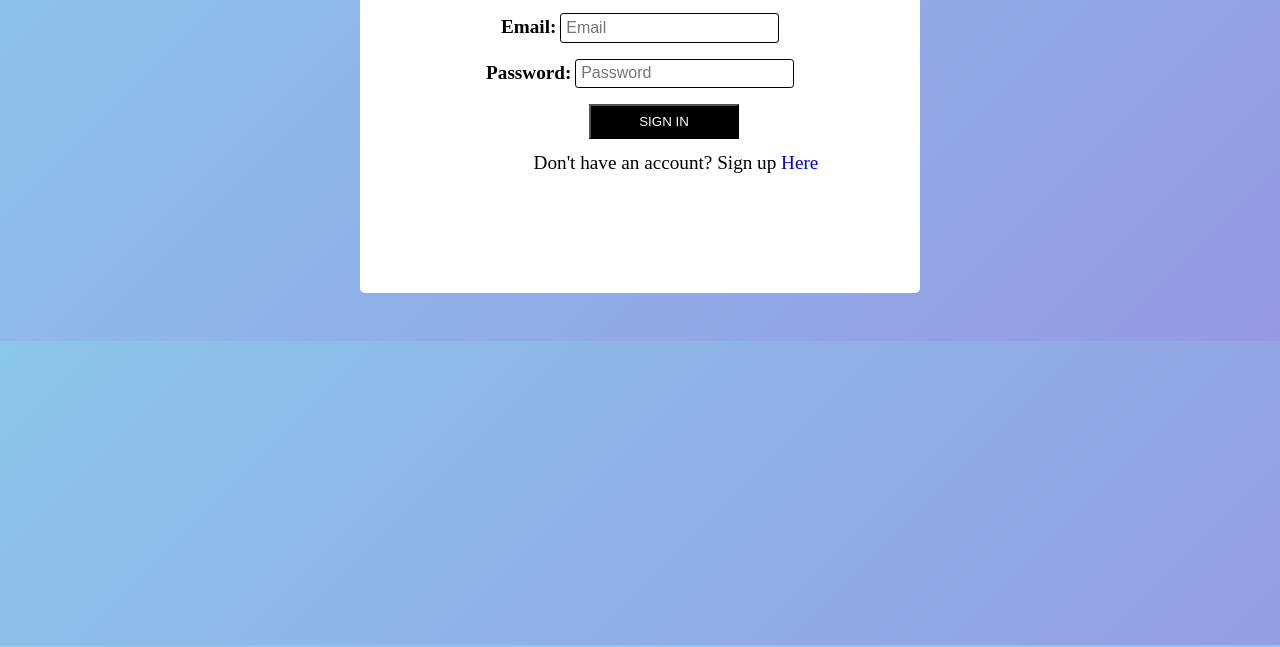
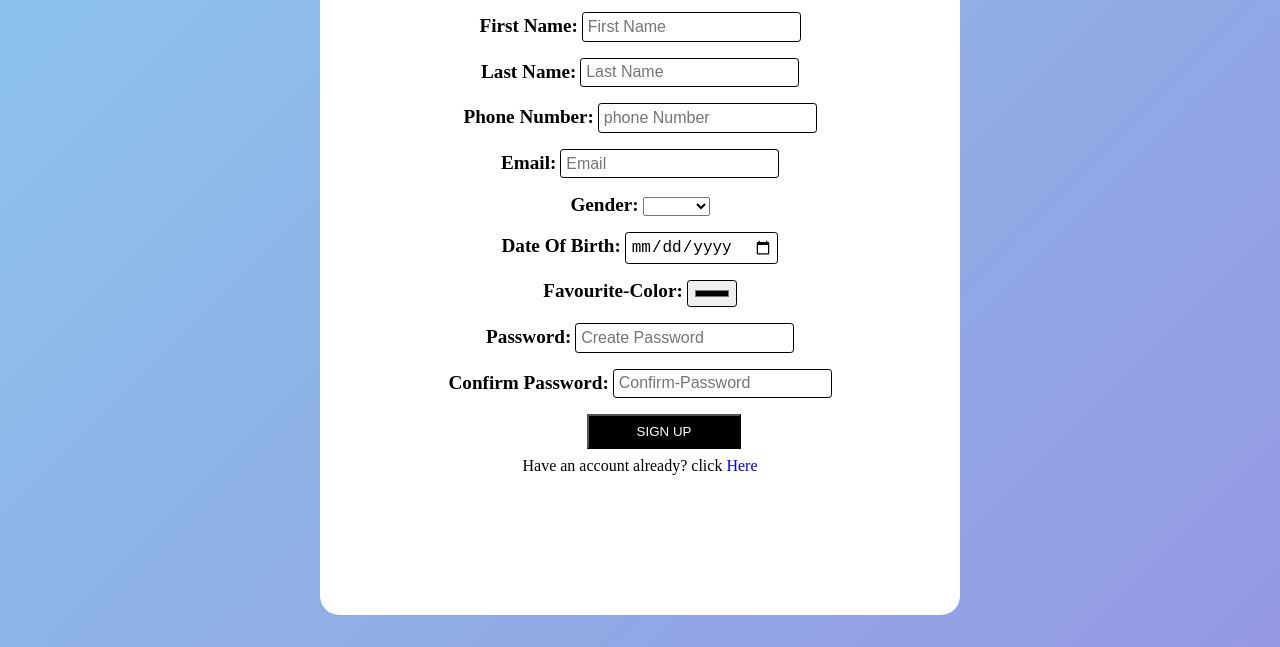
Before and after one commit to Oluwajuwon1/Assignments, a plain HTML site: page SignUp Login Form/index.html in a window 1280 px wide. Shown: the part 155-802 px from the top of the page. Drawn offline with Linux system fonts and the light colour scheme.

Commit message:
Update index.html

```diff
--- a/SignUp Login Form/index.html
+++ b/SignUp Login Form/index.html
@@ -1,32 +1,97 @@
 <!DOCTYPE html>
-<html lang="en">
+<html>
+
 <head>
-  <meta charset="UTF-8">
-  <meta http-equiv="X-UA-Compatible" content="IE=edge">
-  <meta name="viewport" content="width=device-width, initial-scale=1.0">
-  <title>Login</title>
+  <meta charset="utf-8">
+  <meta name="viewport" content="width=device-width">
+  <title>replit</title>
+  <link rel="stylesheet" href="https://cdnjs.cloudflare.com/ajax/libs/font-awesome/4.7.0/css/font-awesome.css">
   <link href="style.css" rel="stylesheet" type="text/css" />
+
+
 </head>
+
 <body>
+  <a href='login.html'>login</a>
+  <a href='success.html'>Success</a>
   <div class="container">
-    <div class="login-wrapper">
-      <form>
-        <div class="login-message">
-            <h1>Welcome, Sign-In</h1>
+    <div class="form-wrapper">
+      <h1 class="sign-up">Sign Up</h1>
+      <form class="form">
+        <div class="input-group">
+          <label for="FirstName">First Name:</label>
+          <input type="text" placeholder="First Name" required />
         </div>
-        <div class="input-groups">
-            <label for="email">Email:</label>
-            <input type="email" placeholder="Email" required>
+        <div class="input-group">
+          <label for="LastName">Last Name:</label>
+          <input type="text" placeholder="Last Name" required />
         </div>
-        <div class="input-groups">
-            <label for="Password">Password:</label>
-            <input type="password" placeholder="Password" required>
+        <div class="input-group">
+          <label for="Number">Phone Number:</label>
+          <input type="tel" placeholder="phone Number" required />
         </div>
-        <button class= 'login-btn'><a href = 'success.html'> Sign in</a></button>
-        <p class="signin-redir">Don't have an account? Sign up <a href="index.html">Here</a></p>
+        <div class="input-group">
+          <label for="Email">Email:</label>
+          <input type="email" placeholder="Email" required />
+        </div>
+
+        <label for='Gender' class="gender">Gender:</label>
+        <select required>
+          <option></option>
+          <option>Male</option>
+          <option>Female</option>
+        </select>
+
+        <!--           <h3>Gender:</h3>
+
+          <label for="male">Male</label>
+          <input
+            type="radio"
+            name="gender"
+            value="male"
+            class="input-radio"
+            required
+          />
+          <label for="female">Female</label>
+          <input
+            type="radio"
+            name="gender"
+            value="female"
+            class="input-radio"
+            required
+          /> -->
+        <div class="input-group">
+          <label for="date">Date Of Birth:</label>
+          <input type="date" placeholder="dd-mm-yy" required />
+        </div>
+        <div class="input-group">
+          <label for="color">Favourite-Color:</label>
+          <input type="color" required />
+        </div>
+        <div class="input-group">
+          <label for="Create-password">Password:</label>
+          <input type="password" placeholder="Create Password" required />
+        </div>
+        <div class="input-group">
+          <label for="confirm-password">Confirm Password:</label>
+          <input type="password" placeholder="Confirm-Password" required />
+        </div>
+        <button class='signUp-btn'><a href='login.html'>Sign up</a></button>
+        <p class="login-dir">
+          Have an account already? click <a href="login.html">Here</a>
+        </p>
+      </form>
     </div>
-    </form>
-      </div>
-    </div>
+  </div>
+
+  <script src="script.js"></script>
+
+  <!--
+  This script places a badge on your repl's full-browser view back to your repl's cover
+  page. Try various colors for the theme: dark, light, red, orange, yellow, lime, green,
+  teal, blue, blurple, magenta, pink!
+  -->
+  <script src="https://replit.com/public/js/replit-badge.js" theme="blue" defer></script>
 </body>
+
 </html>
```
